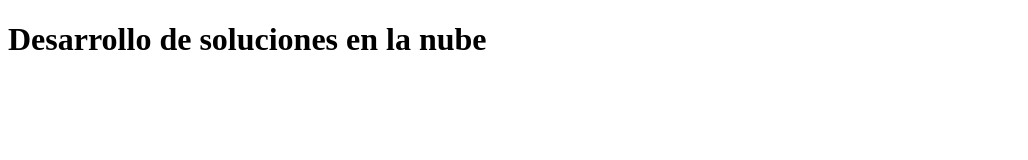
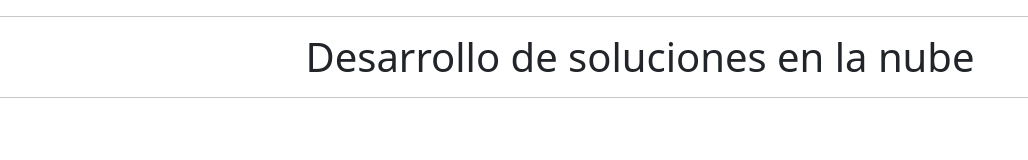
Before and after one commit to AldairAcosta1523/LAB-NUBE-02, a website: page static/index.html in a window 1280 px wide. Shown: the whole page, without its empty margins (0-1028 px from the left). Drawn offline with nearby package versions, Linux system fonts and the light colour scheme.

Commit message:
Update Index

```diff
--- a/static/index.html
+++ b/static/index.html
@@ -1,12 +1,16 @@
 <!DOCTYPE html>
 <html lang="en">
-<head>
+    <link href="https://cdn.jsdelivr.net/npm/bootstrap@5.0.2/dist/css/bootstrap.min.css" rel="stylesheet" integrity="sha384-EVSTQN3/azprG1Anm3QDgpJLIm9Nao0Yz1ztcQTwFspd3yD65VohhpuuCOmLASjC" crossorigin="anonymous">
+    <script src="https://cdn.jsdelivr.net/npm/bootstrap@5.0.2/dist/js/bootstrap.bundle.min.js" integrity="sha384-MrcW6ZMFYlzcLA8Nl+NtUVF0sA7MsXsP1UyJoMp4YLEuNSfAP+JcXn/tWtIaxVXM" crossorigin="anonymous"></script>
+    <head>
     <meta charset="UTF-8">
     <meta http-equiv="X-UA-Compatible" content="IE=edge">
     <meta name="viewport" content="width=device-width, initial-scale=1.0">
-    <title>Prpyecto Web</title>
+    <title>Proyecto Web</title>
 </head>
+<hr>
 <body>
-    <h1>Desarrollo de soluciones en la nube</h1>
+    <h1 align="center">Desarrollo de soluciones en la nube</h1>
 </body>
+<hr>
 </html>
```
